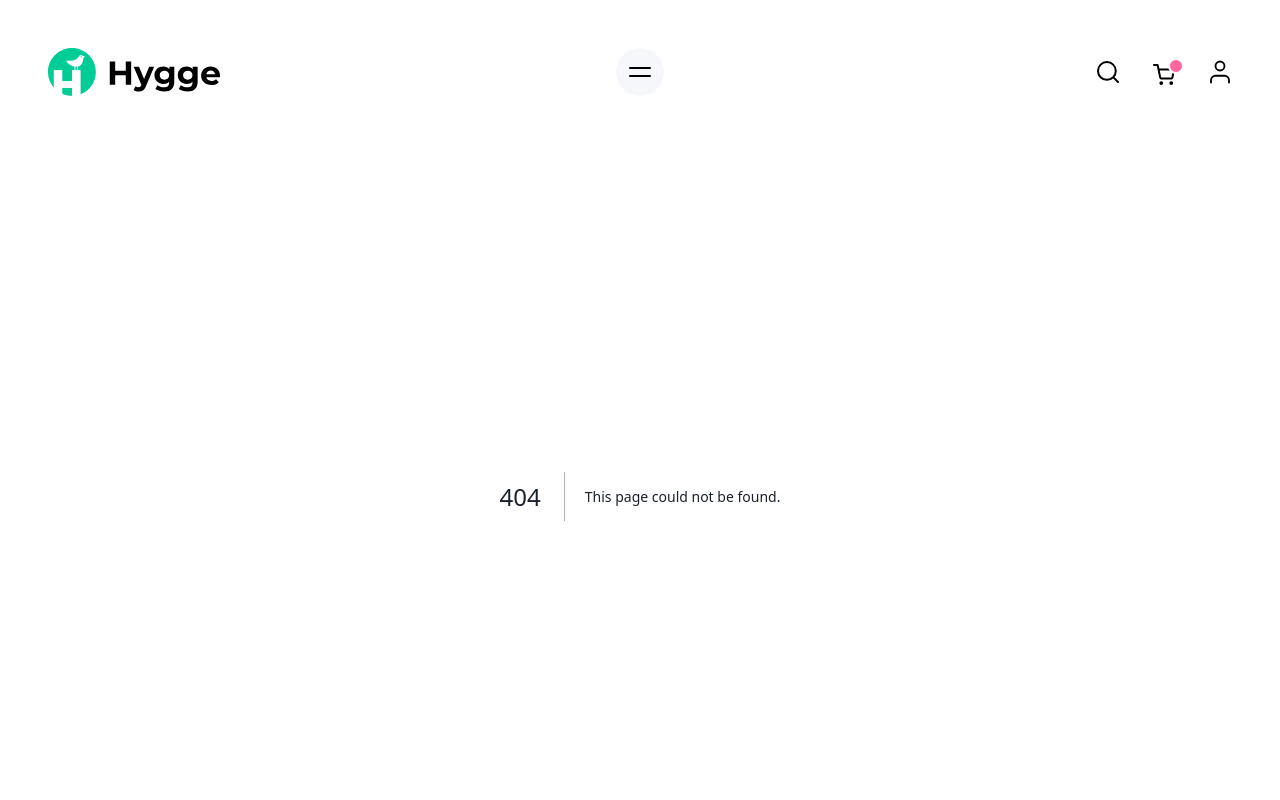
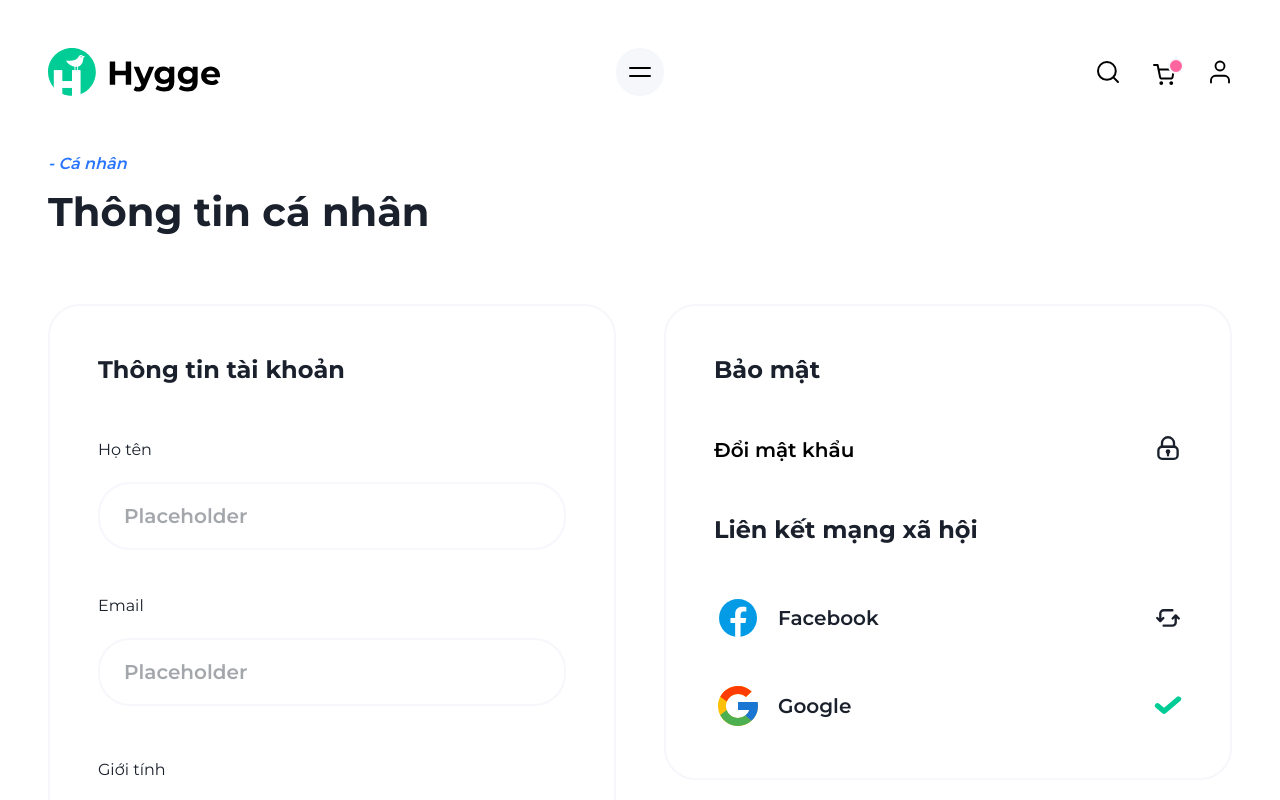
Before and after one commit to TuVoXuan/cosmetics-store-fe, a Next.js app: page /account/info in a window 1280 px wide. Before the commit this address had no page. Shown: the top 800 px of the page. Built offline with nearby package versions, Linux system fonts and the light colour scheme.

Commit message:
feat: account info page

```diff
--- /dev/null
+++ b/components/icons/cursor-click.tsx
@@ -0,0 +1,17 @@
+import React, { SVGProps } from "react";
+
+function CursorClick(props: SVGProps<SVGSVGElement>) {
+	return (
+		<svg xmlns="http://www.w3.org/2000/svg" fill="none" viewBox="0 0 24 24" {...props}>
+			<path
+				stroke="currentColor"
+				strokeLinecap="round"
+				strokeLinejoin="round"
+				strokeWidth="2"
+				d="M21.2 21.2l-3.52-3.52M10.85 12.22l2.69 8.28c.29.88 1.47 1.02 1.96.24.53-.85 1.05-1.7 1.58-2.56.28-.45.65-.83 1.1-1.1.85-.53 1.7-1.05 2.56-1.58.79-.49.64-1.67-.24-1.96l-8.28-2.69c-.84-.27-1.64.53-1.37 1.37zM6.5 6.5L5.22 5.22M4.56 11.1H2.75M6.44 15.73l-1.28 1.28M11.1 4.56V2.75M15.73 6.44l1.28-1.28"
+			></path>
+		</svg>
+	);
+}
+
+export default CursorClick;
--- /dev/null
+++ b/components/icons/facebook-color.tsx
@@ -0,0 +1,15 @@
+import React, { SVGProps } from "react";
+
+function FacebookColor(props: SVGProps<SVGSVGElement>) {
+	return (
+		<svg xmlns="http://www.w3.org/2000/svg" viewBox="0 0 48 48" {...props}>
+			<path fill="#039be5" d="M24 5a19 19 0 100 38 19 19 0 100-38z"></path>
+			<path
+				fill="#fff"
+				d="M26.572 29.036h4.917l.772-4.995h-5.69v-2.73c0-2.075.678-3.915 2.619-3.915h3.119v-4.359c-.548-.074-1.707-.236-3.897-.236-4.573 0-7.254 2.415-7.254 7.917v3.323h-4.701v4.995h4.701v13.729c.931.14 1.874.235 2.842.235.875 0 1.729-.08 2.572-.194v-13.77z"
+			></path>
+		</svg>
+	);
+}
+
+export default FacebookColor;
--- /dev/null
+++ b/components/icons/google-color.tsx
@@ -0,0 +1,26 @@
+import React, { SVGProps } from "react";
+
+function GoogleColor(props: SVGProps<SVGSVGElement>) {
+	return (
+		<svg xmlns="http://www.w3.org/2000/svg" viewBox="0 0 48 48" {...props}>
+			<path
+				fill="#FFC107"
+				d="M43.611 20.083H42V20H24v8h11.303c-1.649 4.657-6.08 8-11.303 8-6.627 0-12-5.373-12-12s5.373-12 12-12c3.059 0 5.842 1.154 7.961 3.039l5.657-5.657C34.046 6.053 29.268 4 24 4 12.955 4 4 12.955 4 24s8.955 20 20 20 20-8.955 20-20c0-1.341-.138-2.65-.389-3.917z"
+			></path>
+			<path
+				fill="#FF3D00"
+				d="M6.306 14.691l6.571 4.819C14.655 15.108 18.961 12 24 12c3.059 0 5.842 1.154 7.961 3.039l5.657-5.657C34.046 6.053 29.268 4 24 4 16.318 4 9.656 8.337 6.306 14.691z"
+			></path>
+			<path
+				fill="#4CAF50"
+				d="M24 44c5.166 0 9.86-1.977 13.409-5.192l-6.19-5.238A11.91 11.91 0 0124 36c-5.202 0-9.619-3.317-11.283-7.946l-6.522 5.025C9.505 39.556 16.227 44 24 44z"
+			></path>
+			<path
+				fill="#1976D2"
+				d="M43.611 20.083H42V20H24v8h11.303a12.04 12.04 0 01-4.087 5.571l.003-.002 6.19 5.238C36.971 39.205 44 34 44 24c0-1.341-.138-2.65-.389-3.917z"
+			></path>
+		</svg>
+	);
+}
+
+export default GoogleColor;
--- /dev/null
+++ b/components/icons/google-line.tsx
@@ -0,0 +1,17 @@
+import React, { SVGProps } from "react";
+
+function GoogleLine(props: SVGProps<SVGSVGElement>) {
+	return (
+		<svg xmlns="http://www.w3.org/2000/svg" fill="none" viewBox="0 0 24 24" {...props}>
+			<path
+				stroke="currentColor"
+				strokeLinecap="round"
+				strokeLinejoin="round"
+				strokeWidth="2"
+				d="M21.25 12.23c0-.61-.08-1.06-.15-1.55h-8.95v3.22h5.31c-.19 1.4-1.59 4.06-5.31 4.06-3.22 0-5.84-2.65-5.84-5.95 0-5.27 6.22-7.7 9.55-4.47l2.58-2.46c-1.63-1.52-3.79-2.46-6.29-2.46-5.23 0-9.4 4.21-9.4 9.4 0 5.23 4.17 9.4 9.4 9.4 5.42-.02 9.1-3.81 9.1-9.19z"
+			></path>
+		</svg>
+	);
+}
+
+export default GoogleLine;
--- /dev/null
+++ b/components/icons/lock.tsx
@@ -0,0 +1,32 @@
+import React, { SVGProps } from "react";
+
+function Lock(props: SVGProps<SVGSVGElement>) {
+	return (
+		<svg xmlns="http://www.w3.org/2000/svg" fill="none" viewBox="0 0 24 24" {...props}>
+			<path
+				stroke="currentColor"
+				strokeLinecap="round"
+				strokeLinejoin="round"
+				strokeWidth="2"
+				d="M3.76 18.11v-3.99a3.16 3.16 0 013.16-3.16h10.17a3.16 3.16 0 013.16 3.16v3.99a3.16 3.16 0 01-3.16 3.16H6.92c-1.75 0-3.16-1.41-3.16-3.16z"
+			></path>
+			<path
+				stroke="currentColor"
+				strokeLinecap="round"
+				strokeLinejoin="round"
+				strokeWidth="2"
+				d="M6.85 10.97V7.92c0-2.84 2.31-5.15 5.15-5.15 2.84 0 5.15 2.31 5.15 5.15v3.05H6.85zM12 18.18V15.6"
+			></path>
+			<path
+				fill="currentColor"
+				stroke="currentColor"
+				strokeLinecap="round"
+				strokeLinejoin="round"
+				strokeWidth="2"
+				d="M12 16.12a1.03 1.03 0 100-2.06 1.03 1.03 0 000 2.06z"
+			></path>
+		</svg>
+	);
+}
+
+export default Lock;
--- /dev/null
+++ b/components/icons/synchronize.tsx
@@ -0,0 +1,17 @@
+import React, { SVGProps } from "react";
+
+function Synchronize(props: SVGProps<SVGSVGElement>) {
+	return (
+		<svg xmlns="http://www.w3.org/2000/svg" fill="none" viewBox="0 0 24 24" {...props}>
+			<path
+				stroke="currentColor"
+				strokeLinecap="round"
+				strokeLinejoin="round"
+				strokeWidth="2"
+				d="M5.39 14.64L8.03 12M5.39 14.64L2.75 12M18.61 9.78l-2.64 2.64M18.61 9.78l2.64 2.64M18.61 10.28v5.49c0 1.56-1.27 2.83-2.83 2.83H8.22M5.39 14.31V8.22c0-1.56 1.27-2.83 2.83-2.83h7.55"
+			></path>
+		</svg>
+	);
+}
+
+export default Synchronize;
--- /dev/null
+++ b/layout/account-layout.tsx
@@ -0,0 +1,6 @@
+import React from "react";
+import TitlePage from "../components/title-page/title-page";
+
+export default function AccountLayout({ children, ...props }: React.HTMLAttributes<HTMLDivElement>) {
+	return <></>;
+}
--- /dev/null
+++ b/pages/account/info.tsx
@@ -0,0 +1,115 @@
+import React from "react";
+import { useForm } from "react-hook-form";
+import Button from "../../components/buttons/button";
+import CursorClick from "../../components/icons/cursor-click";
+import FacebookColor from "../../components/icons/facebook-color";
+import GoogleColor from "../../components/icons/google-color";
+import Lock from "../../components/icons/lock";
+import Selected from "../../components/icons/selected";
+import Synchronize from "../../components/icons/synchronize";
+import Birthday from "../../components/inputs/birthday";
+import Dropdown from "../../components/inputs/dropdown";
+import Input from "../../components/inputs/input";
+import TitlePage from "../../components/title-page/title-page";
+
+export default function Info() {
+	const { register } = useForm();
+
+	return (
+		<div>
+			<TitlePage className="mt-14 md-16" subtitle="Cá nhân" title="Thông tin cá nhân" />
+
+			<div className="lg:flex lg:gap-x-12 xl:mt-[72px] space-y-10 lg:space-y-0 mt-10 xl:mb-[144px] md:mt-16 md:space-y-12 md:mb-[112px] mb-[104px]">
+				<div className="p-6 space-y-10 border-2 lg:flex-1 xl:flex-1 md:space-y-12 md:px-14 lg:p-12 border-gray-accent rounded-4xl">
+					<h2 className="text-heading-4 md:text-heading-2 dark:text-light-100 lg:text-heading-3 xl:text-heading-2">
+						Thông tin tài khoản
+					</h2>
+					<div className="space-y-10">
+						<Input className="w-full" label="Họ tên" />
+						<Input className="w-full" label="Email" />
+					</div>
+					<div className="space-y-10">
+						<Dropdown
+							size="large"
+							onChange={(value: string) => {
+								console.log("first");
+							}}
+							label="Giới tính"
+							options={[
+								{ label: "Nam", value: "Nam" },
+								{ label: "Nữ", value: "Nữ" },
+								{ label: "Khác", value: "khác" },
+							]}
+						/>
+						<Birthday className="w-full" label="Ngày sinh" name="birthday" register={register} />
+					</div>
+
+					<div className="md:!mt-20">
+						<Button className="w-full" type="primary">
+							Cập nhập
+						</Button>
+						<p className="mt-4 font-semibold text-center underline text-paragraph-4 md:text-paragraph-2 dark:text-light-100">
+							Quên mật khẩu?
+						</p>
+					</div>
+				</div>
+				<div className="p-6 space-y-10 border-2 lg:p-12 lg:h-fit lg:flex-1 xl:mb-0 xl:h-fit xl:flex-1 md:space-y-12 md:px-14 border-gray-accent rounded-4xl">
+					<div className="space-y-6 lg:space-y-12">
+						<h2 className="text-heading-4 md:text-heading-2 dark:text-light-100 lg:text-heading-3 xl:text-heading-2">
+							Bảo mật
+						</h2>
+						<div className="flex justify-between">
+							<span className="font-semibold text-paragraph-4 md:text-paragraph-2 dark:text-light-100">
+								Đổi mật khẩu
+							</span>
+							<Lock
+								width={24}
+								height={24}
+								className="text-dark-100 md:hidden lg:h-7 lg:w-7 dark:text-light-100 lg:block xl:hidden"
+							/>
+							<Button className="hidden w-2/5 md:block lg:hidden xl:block" type="primary">
+								Cập nhập
+							</Button>
+						</div>
+					</div>
+
+					<div className="space-y-6 lg:space-y-12">
+						<h2 className="text-heading-4 md:text-heading-2 dark:text-light-100 lg:text-heading-3 xl:text-heading-2">
+							Liên kết mạng xã hội
+						</h2>
+						<div className="space-y-6 md:space-y-6 lg:space-y-10">
+							<div className="flex items-center justify-between">
+								<div className="flex items-center gap-x-4">
+									<FacebookColor width={32} height={32} className="text-dark-100 md:w-12 md:h-12" />
+									<p className="font-semibold text-paragraph-4 md:text-paragraph-2 dark:text-light-100">Facebook</p>
+								</div>
+								<Synchronize
+									width={24}
+									height={24}
+									className="text-dark-100 md:hidden dark:text-light-100 lg:w-7 lg:h-7 lg:block xl:hidden"
+								/>
+								<Button className="hidden w-2/5 md:block lg:hidden xl:block" type="primary">
+									Đã liên kết
+								</Button>
+							</div>
+							<div className="flex items-center justify-between">
+								<div className="flex items-center gap-x-4">
+									<GoogleColor width={32} height={32} className="text-dark-100 md:w-12 md:h-12" />
+									<p className="font-semibold text-paragraph-4 md:text-paragraph-2 dark:text-light-100">Google</p>
+								</div>
+								<Selected
+									width={24}
+									height={24}
+									className="text-primary-100 md:hidden lg:w-7 lg:h-7 lg:block xl:hidden"
+								/>
+								<Button className="hidden w-2/5 md:block lg:hidden xl:block" type="secondary">
+									Liên kết
+								</Button>
+							</div>
+						</div>
+					</div>
+				</div>
+			</div>
+		</div>
+	);
+}
```
